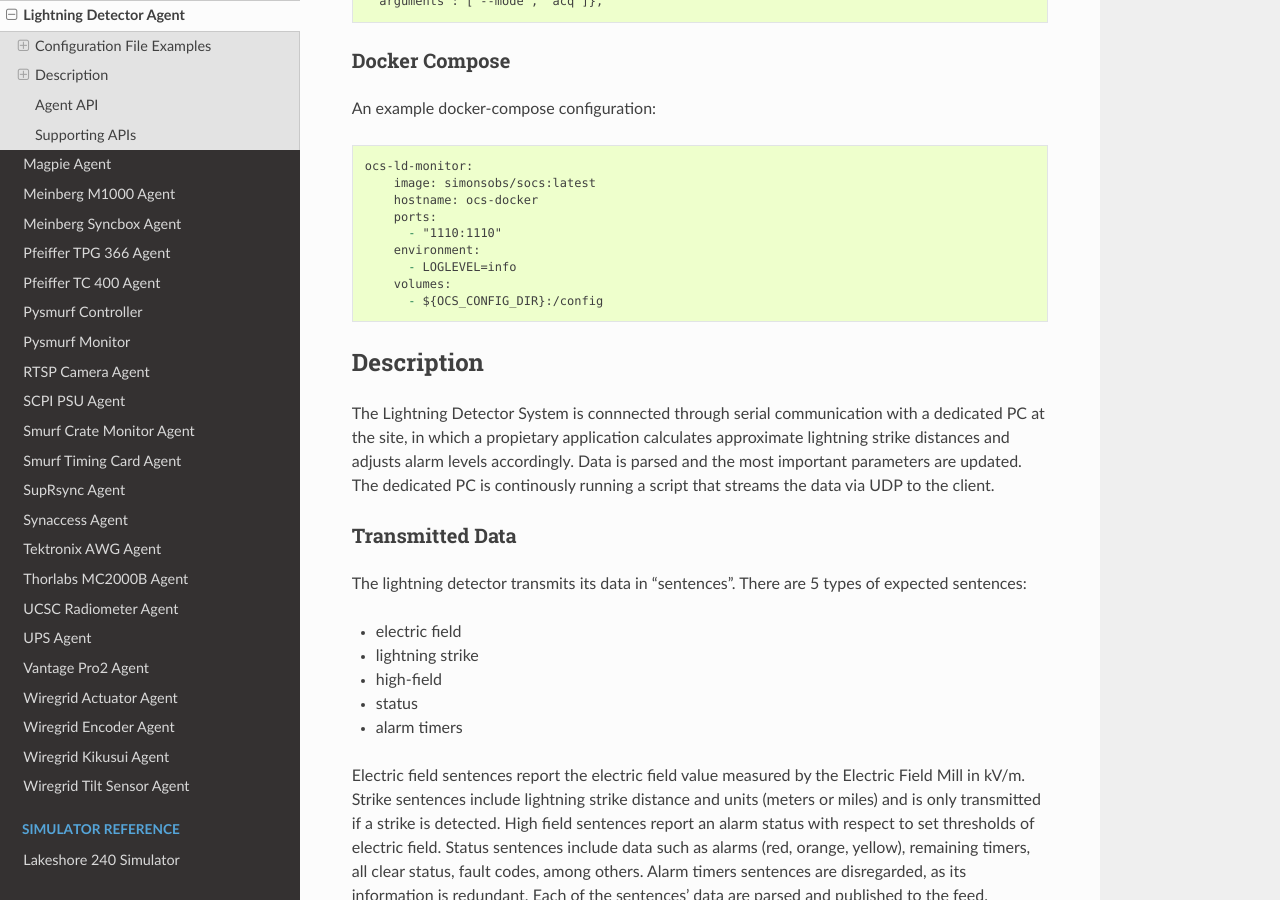
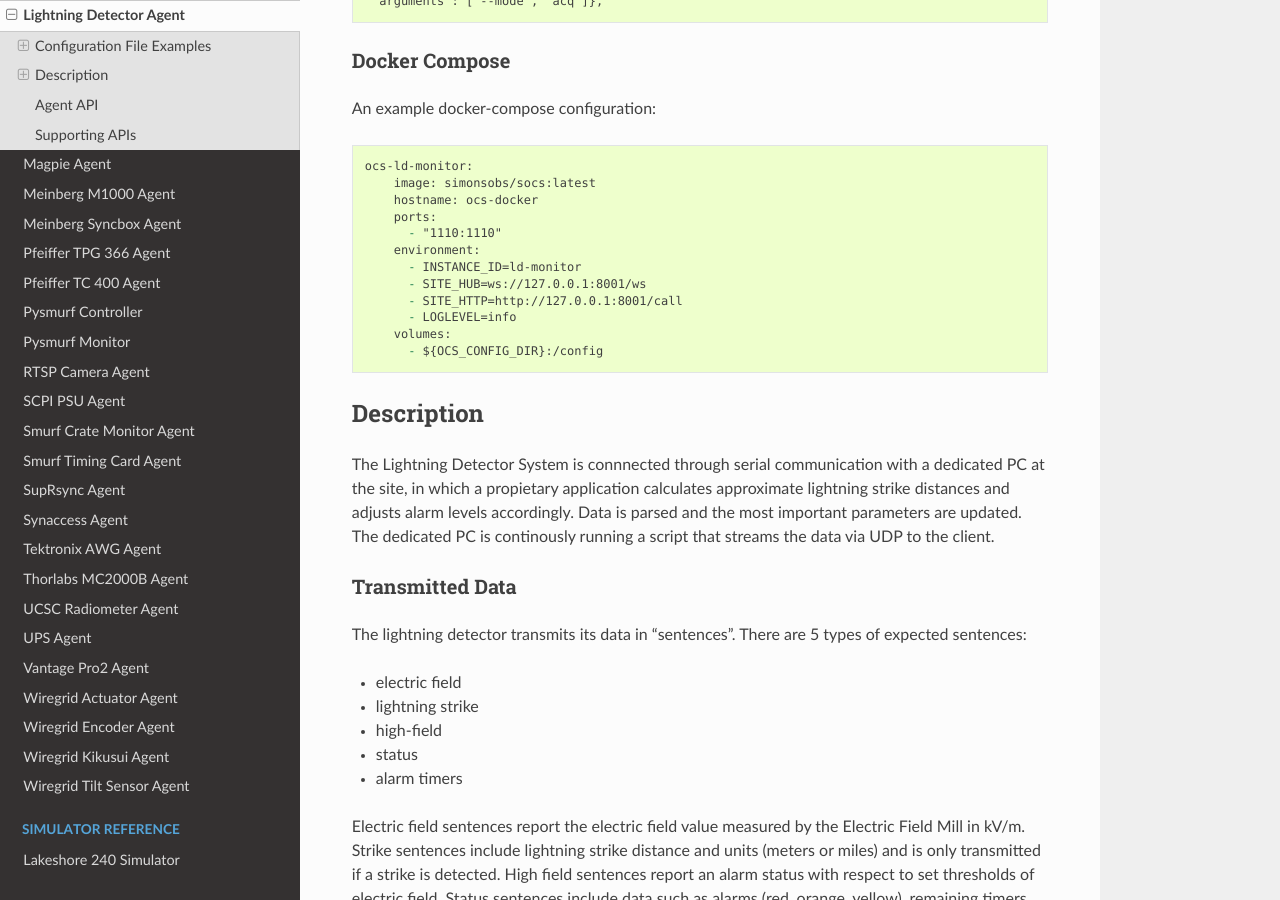
Before and after one commit to simonsobs/socs, a Sphinx documentation site: the page built from docs/agents/ld_monitor.rst, in a window 1280 px wide and 900 px high, scrolled down 635 px. Built offline with Sphinx 7.4.7 and the Read the Docs theme 3.1.0, drawn with Linux system fonts in a browser that asks for light colours; the version number could not be read and is left out.

Commit message:
Add agent-cli env vars to compose example

```diff
--- a/docs/agents/ld_monitor.rst
+++ b/docs/agents/ld_monitor.rst
@@ -39,6 +39,9 @@ An example docker-compose configuration::
         ports:
           - "1110:1110"
         environment:
+          - INSTANCE_ID=ld-monitor
+          - SITE_HUB=ws://127.0.0.1:8001/ws
+          - SITE_HTTP=http://127.0.0.1:8001/call
           - LOGLEVEL=info
         volumes:
           - ${OCS_CONFIG_DIR}:/config
```
